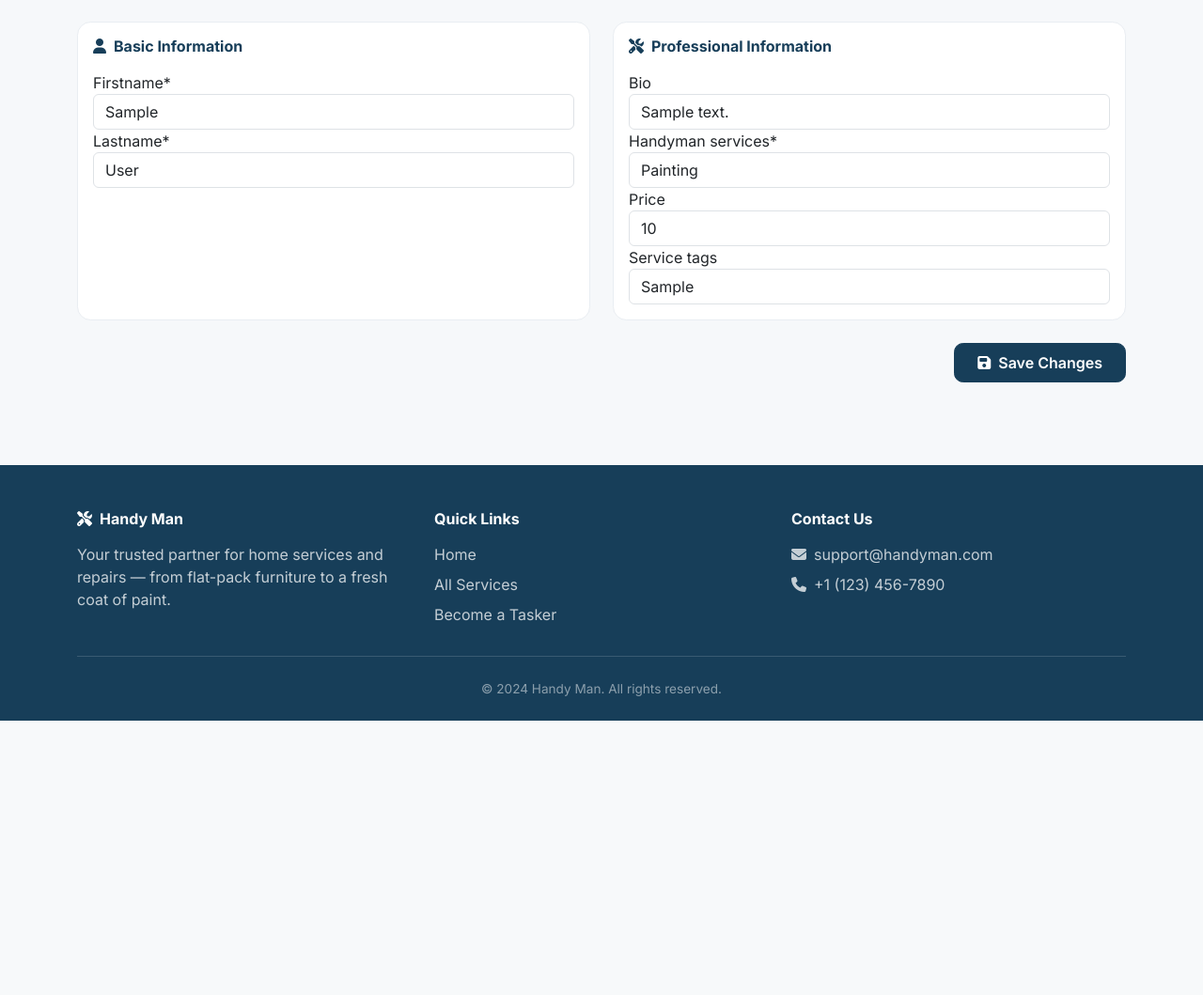
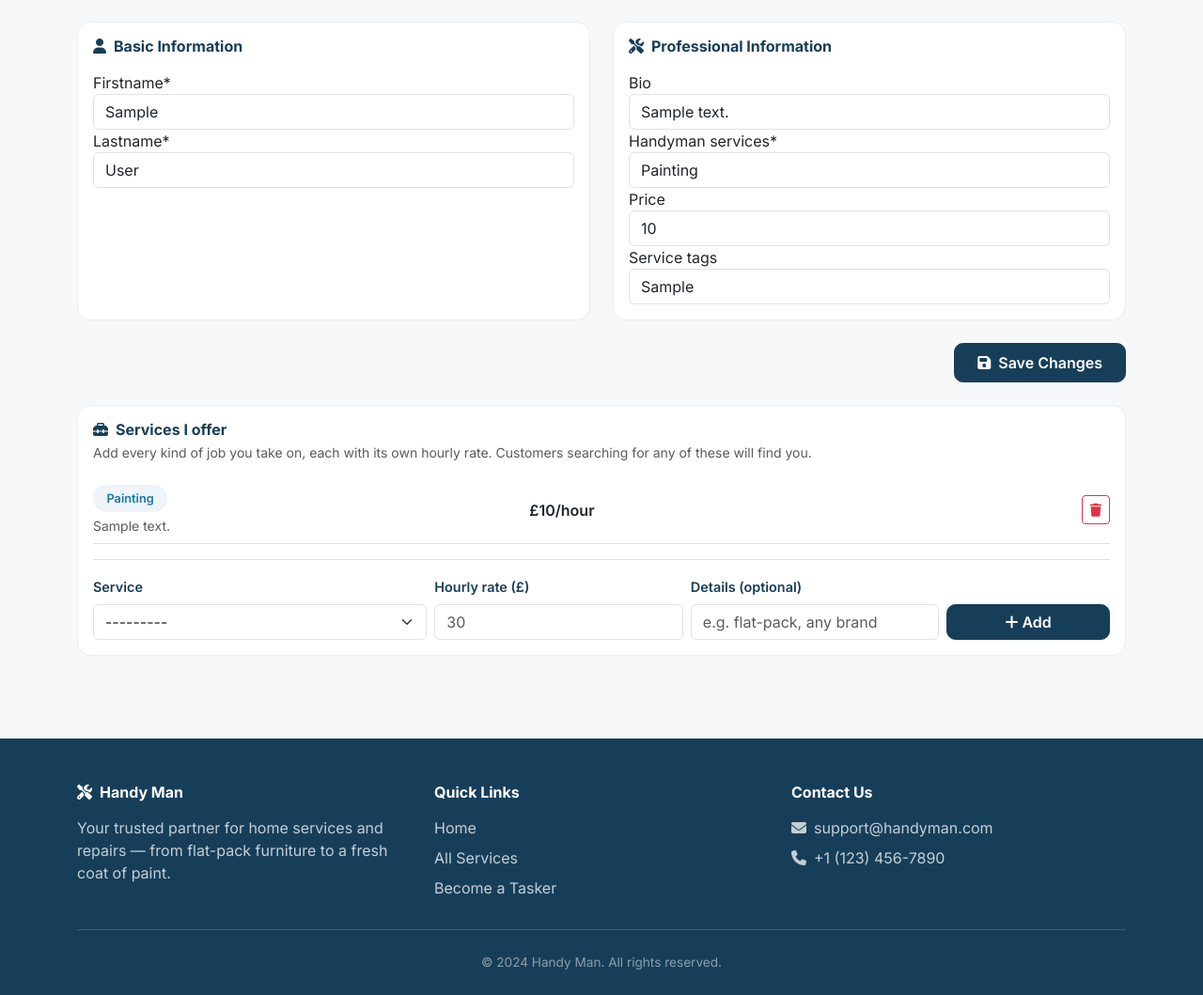
Before and after one commit to FAIZAN101013/handyman, a Django app: page /profile-edit/1/ in a window 1280 px wide. Shown: the part 490-1549 px from the top of the page at 94% size. Before the commit the page ends 1257 px from the top, so only its background shows below. Run offline with Django 4.2, Linux system fonts and the light colour scheme; a user stored in the database is signed in; tables that the repository leaves empty hold one stand-in row (values such as "Sample post"); grey boxes marked "Sample" are stand-in pictures; some libraries are stand-ins or nearby versions.

Commit message:
feat(services): let a handyman list several jobs, each with its own rate
A handyman was pinned to exactly one service and one hourly rate, which
does not match how the work actually goes — the same person assembles
furniture at one price and mounts TVs at another. ServiceOffering holds
one job profile each, so they can add as many as they like from their
profile page and delete the ones they stop taking. A unique constraint
per handyman and service keeps the list from filling up with duplicate
rows for the same job.

Search had to follow, or the extra services would be invisible: browse
pages, the dropdown, the keyword search, and the price brackets all now
match a headline service or any offering, with distinct() so nobody is
listed twice. The result card and booking sidebar show the services and
their rates. The old handyman_services and price fields stay as the
headline pair and as the fallback for anyone who has not added
offerings yet, so existing profiles keep working untouched.

```diff
--- a/userhandle/admin.py
+++ b/userhandle/admin.py
@@ -1,7 +1,8 @@
 from django.contrib import admin
-from .models import Booked, HandymanUser, Rate
+from .models import Booked, HandymanUser, Rate, ServiceOffering
 
 
 
 admin.site.register(HandymanUser)
 admin.site.register(Booked)
+admin.site.register(ServiceOffering)
--- a/userhandle/forms.py
+++ b/userhandle/forms.py
@@ -1,5 +1,5 @@
 from django import forms
-from .models import Booked, HandymanUser, service_choices
+from .models import Booked, HandymanUser, ServiceOffering, service_choices
 from django.contrib.auth.password_validation import validate_password
 from django.core import validators
 
@@ -92,3 +92,23 @@ class BookingForm(forms.ModelForm):
             self.fields['date'].widget.attrs.update({'class':'form-control-1'})
             self.fields['time'].widget.attrs.update({'class':'form-control-1'})
             self.fields['hours'].widget.attrs.update({'class':'form-control-1'})
+
+
+
+# One "job profile" a handyman offers: the service and what they charge for it.
+# Used on the profile page to add rows to the handyman's service list.
+class ServiceOfferingForm(forms.ModelForm):
+    class Meta:
+        model = ServiceOffering
+        fields = ('service', 'price', 'description')
+        labels = {
+            'price': 'Hourly rate (£)',
+            'description': 'Details (optional)',
+        }
+        widgets = {
+            'service': forms.Select(attrs={'class': 'form-select'}),
+            'price': forms.NumberInput(attrs={'class': 'form-control', 'min': 1, 'placeholder': '30'}),
+            'description': forms.TextInput(
+                attrs={'class': 'form-control', 'placeholder': 'e.g. flat-pack, any brand'}
+            ),
+        }
--- a/userhandle/models.py
+++ b/userhandle/models.py
@@ -129,6 +129,43 @@ class Booked(models.Model):
 
 
 
+# A handyman is rarely a one-trick worker: the same person may assemble
+# furniture for one rate and paint for another. ServiceOffering holds one
+# "job profile" — a service plus what they charge for it — so a handyman can
+# add as many as they like and remove the ones they no longer want.
+# HandymanUser.handyman_services / .price stay as the headline service and
+# rate shown when someone has not added any offerings yet.
+class ServiceOffering(models.Model):
+    handyman = models.ForeignKey(
+        HandymanUser,
+        on_delete=models.CASCADE,
+        related_name='offerings',
+    )
+    service = models.CharField(choices=service_choices, max_length=100)
+    price = models.PositiveIntegerField(verbose_name="Hourly rate")
+    description = models.CharField(
+        max_length=300,
+        blank=True,
+        null=True,
+        help_text="Optional — what this covers, e.g. 'flat-pack furniture, any brand'",
+    )
+
+    class Meta:
+        verbose_name_plural = "Service offerings"
+        ordering = ('service',)
+        constraints = [
+            # One rate per service per person: adding "Painting" twice is a
+            # mistake, not two job profiles.
+            models.UniqueConstraint(
+                fields=['handyman', 'service'],
+                name='unique_service_per_handyman',
+            )
+        ]
+
+    def __str__(self):
+        return f"{self.handyman} — {self.service}"
+
+
 class Rate(models.Model):
     customer = models.ForeignKey(HandymanUser, related_name="customer_rating", on_delete=models.CASCADE)
     FixR = models.ForeignKey(HandymanUser, related_name="FixR_rating", on_delete=models.CASCADE)
--- a/userhandle/templates/profile.html
+++ b/userhandle/templates/profile.html
@@ -101,6 +101,78 @@
   </div>
 </form>
 
+{% if user.is_FixR %}
+<!-- Services this handyman offers, each with its own rate -->
+<div class="card hm-card mt-4">
+  <div class="card-body">
+    <h3 class="hm-section-title h6 mb-1">
+      <i class="fas fa-toolbox me-2"></i>Services I offer
+    </h3>
+    <p class="text-muted small mb-3">
+      Add every kind of job you take on, each with its own hourly rate.
+      Customers searching for any of these will find you.
+    </p>
+
+    {% if offerings %}
+      <div class="table-responsive mb-3">
+        <table class="table align-middle mb-0">
+          <tbody>
+            {% for offering in offerings %}
+              <tr>
+                <td class="ps-0">
+                  <span class="hm-chip">{{ offering.service }}</span>
+                  {% if offering.description %}
+                    <div class="text-muted small mt-1">{{ offering.description }}</div>
+                  {% endif %}
+                </td>
+                <td class="hm-meta-value text-nowrap">&pound;{{ offering.price }}/hour</td>
+                <td class="text-end pe-0">
+                  <form method="post" action="{% url 'delete-service-offering' offering.id %}"
+                        onsubmit="return confirm('Remove {{ offering.service }} from your services?');">
+                    {% csrf_token %}
+                    <button type="submit" class="btn btn-sm btn-outline-danger" title="Remove this service">
+                      <i class="fas fa-trash"></i>
+                    </button>
+                  </form>
+                </td>
+              </tr>
+            {% endfor %}
+          </tbody>
+        </table>
+      </div>
+    {% else %}
+      <p class="text-muted small mb-3">
+        <i class="fas fa-circle-info me-1"></i>No services added yet — add your first one below.
+      </p>
+    {% endif %}
+
+    <!-- Add another job profile -->
+    <form method="post" action="{% url 'add-service-offering' %}" class="border-top pt-3">
+      {% csrf_token %}
+      <div class="row g-2 align-items-end">
+        <div class="col-md-4">
+          <label class="form-label" for="id_service">Service</label>
+          {{ offering_form.service }}
+        </div>
+        <div class="col-md-3">
+          <label class="form-label" for="id_price">Hourly rate (&pound;)</label>
+          {{ offering_form.price }}
+        </div>
+        <div class="col-md-3">
+          <label class="form-label" for="id_description">Details (optional)</label>
+          {{ offering_form.description }}
+        </div>
+        <div class="col-md-2 d-grid">
+          <button type="submit" class="btn hm-btn-primary">
+            <i class="fas fa-plus me-1"></i>Add
+          </button>
+        </div>
+      </div>
+    </form>
+  </div>
+</div>
+{% endif %}
+
 <script>
   // Camera button opens the hidden file input
   document.querySelector('.hm-profile-avatar-upload').addEventListener('click', function (e) {
--- a/userhandle/urls.py
+++ b/userhandle/urls.py
@@ -18,6 +18,8 @@ urlpatterns = [
     path('logout/', views.HandymanLogout, name='handyman-logout'),
     path('registration/', views.HandymanRegister, name="handyman-registration"),
     path('profile-edit/<str:pk>/', views.ProfileEditViewHandyman.as_view(), name='handyman-profile'),
+    path('profile/services/add/', views.AddServiceOffering, name='add-service-offering'),
+    path('profile/services/<int:id>/delete/', views.DeleteServiceOffering, name='delete-service-offering'),
     path('profile-edit-employer/<str:pk>/', views.ProfileEditViewCustomer.as_view(), name='customer-profile'),
     path('search/', views.HandymaSearch, name='handyman-search'),
     path('user-details/<int:id>/', views.SearchDetailView, name='user-details'),
--- a/userhandle/views.py
+++ b/userhandle/views.py
@@ -2,10 +2,12 @@ from django.http import HttpResponse, HttpResponseRedirect
 from django.shortcuts import render, redirect
 from django.urls import reverse, reverse_lazy
 from django.contrib import messages
-from .models import Booked, HandymanUser
+from .models import Booked, HandymanUser, ServiceOffering
 from django.contrib.auth import authenticate , login, logout
-from .forms import HandymanRegisterform
+from .forms import HandymanRegisterform, ServiceOfferingForm
 from django.db.models import Q
+from django.db import transaction
+from django.db.utils import IntegrityError
 from django.views.generic import TemplateView, UpdateView
 from django.urls import reverse
 from django.contrib.auth.mixins import LoginRequiredMixin
@@ -212,11 +214,65 @@ class ProfileEditViewHandyman(UpdateView):
     template_name = 'profile.html'
     success_url = reverse_lazy('index')
 
+    def get_context_data(self, **kwargs):
+        # The service list is edited separately from the profile form, so it is
+        # passed alongside rather than being part of it.
+        context = super().get_context_data(**kwargs)
+        context['offerings'] = self.object.offerings.all()
+        context['offering_form'] = ServiceOfferingForm()
+        return context
+
     def form_valid(self, form):
         if 'handyman_image' in self.request.FILES:
             form.instance.handyman_image = self.request.FILES['handyman_image']
         messages.success(self.request, 'Profile updated successfully!')
         return super().form_valid(form)
+
+
+# A handyman can do more than one kind of job, each at its own rate. These two
+# views add and remove those job profiles. Both work off request.user, so one
+# handyman can never touch another's list.
+def AddServiceOffering(request):
+    if not (request.user.is_authenticated and request.user.is_FixR):
+        return redirect('handyman-login')
+
+    if request.method == 'POST':
+        form = ServiceOfferingForm(request.POST)
+        if form.is_valid():
+            offering = form.save(commit=False)
+            offering.handyman = request.user
+            try:
+                # The savepoint keeps a constraint violation from poisoning the
+                # surrounding transaction, so the redirect and its queries still
+                # work when the service turns out to be a duplicate.
+                with transaction.atomic():
+                    offering.save()
+                messages.success(request, f'Added {offering.service} to your services.')
+            except IntegrityError:
+                # Blocked by the unique constraint — they already list this one.
+                messages.error(
+                    request,
+                    f'You already offer {offering.service}. Remove it first to change the rate.'
+                )
+        else:
+            messages.error(request, 'Please pick a service and enter a valid hourly rate.')
+
+    return redirect('handyman-profile', pk=request.user.id)
+
+
+def DeleteServiceOffering(request, id):
+    if not (request.user.is_authenticated and request.user.is_FixR):
+        return redirect('handyman-login')
+
+    if request.method == 'POST':
+        # Scoping the lookup to the logged-in handyman means a crafted id
+        # cannot delete somebody else's service.
+        offering = ServiceOffering.objects.filter(id=id, handyman=request.user).first()
+        if offering:
+            offering.delete()
+            messages.success(request, f'Removed {offering.service} from your services.')
+
+    return redirect('handyman-profile', pk=request.user.id)
 
 
 # below is the profile edit logic built by generic view of django
@@ -312,16 +368,21 @@ def SearchTags(request):
             Q(is_superuser=True) |
             Q(is_customer=True))
         if services:
-            servicelist = servicelist.filter(handyman_services=services)
+            # Match the headline service or any of the handyman's job profiles.
+            servicelist = servicelist.filter(
+                Q(handyman_services=services) | Q(offerings__service=services)
+            )
         if postcode:
             servicelist = servicelist.filter(postcode__contains=postcode)
         if tags is not None:
             servicelist = servicelist.filter(
                 Q(service_tags__contains=tags) |
                 Q(handyman_services__contains=tags) |
+                Q(offerings__service__contains=tags) |
+                Q(offerings__description__contains=tags) |
                 Q(bio__contains=tags)|
                 Q(firstname__contains=tags)|
-                Q(lastname__contains=tags)).exclude(Q(is_FixR=False))
+                Q(lastname__contains=tags)).exclude(Q(is_FixR=False)).distinct()
             count = len(servicelist)
             total = count
             if total == 0:
```
Also changed, not shown: userhandle/serviceview.py (+38 -59 lines), userhandle/templates/partials/handyman_card.html (+8 -1 lines), userhandle/templates/selected_user_details.html (+28 -1 lines), userhandle/migrations/0006_serviceoffering_and_more.py (added).
